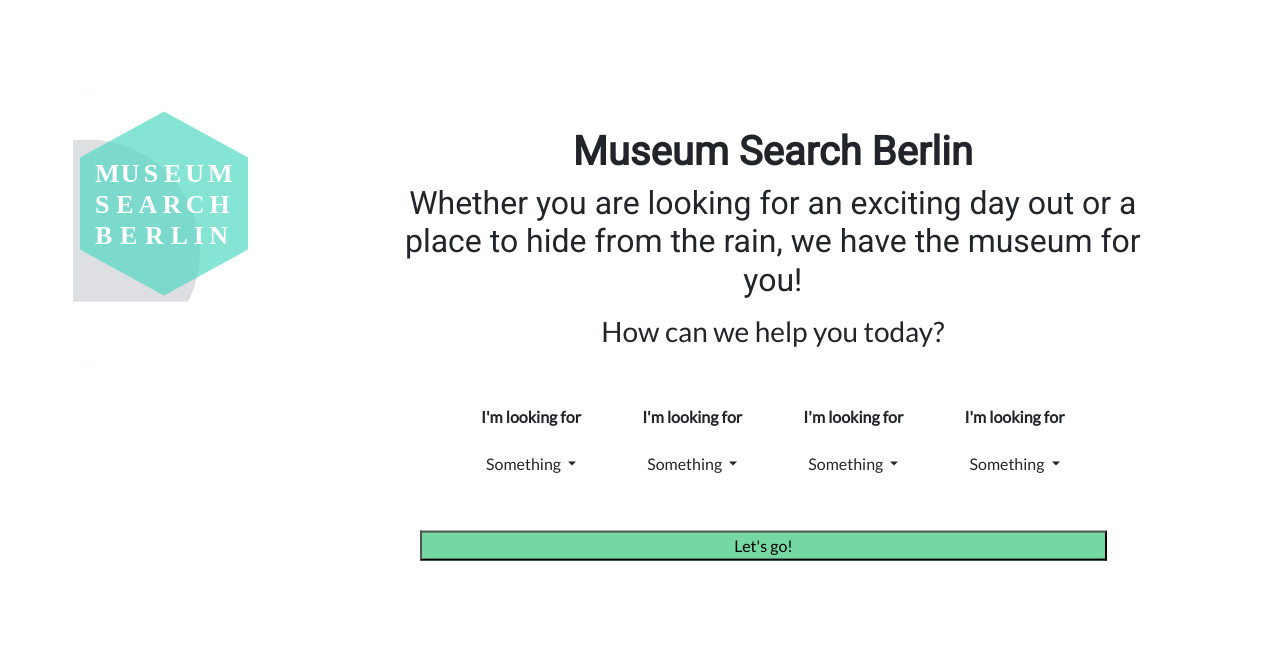
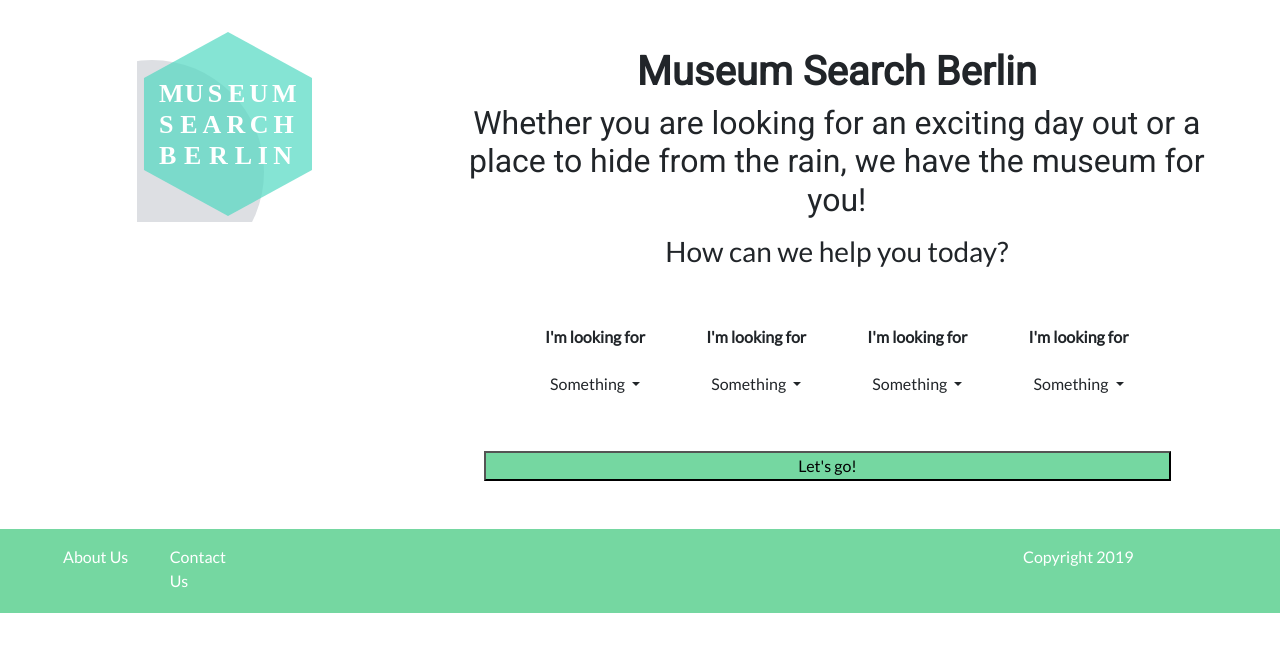
Before and after one commit to Victoria-Hodder/Class-project-api-practice, a Flask app: page / in a window 1280 px wide. Shown: the top 652 px of the page. Run offline with Flask 2, Linux system fonts and the light colour scheme; data that the repository does not hold is empty; some libraries are stand-ins or nearby versions.

Commit message:
created basic search page layout and footer

```diff
--- a/static/style.css
+++ b/static/style.css
@@ -42,3 +42,8 @@
     display: inline;
     font-family: 'Lato', sans-serif;
 }
+
+.footer-background {
+    background-color: #75d7a1;
+    color: white;
+}
--- a/templates/index.html
+++ b/templates/index.html
@@ -1,7 +1,7 @@
 {% extends "layout.html" %}
 {% block content %}
 
-        <div class="container-fluid center">
+        <div class="container-fluid">
             <div class="row">
                 <div class="col-md-4 text-center">
                     <img src="{{ url_for('static', filename='museumsearchlogo.svg')}}" class="logo_image">
--- a/templates/layout.html
+++ b/templates/layout.html
@@ -15,8 +15,23 @@
 </head>
 
 <body>
+    <main>
 
     {% block content %}{% endblock %}
+    </main>
+    <footer class="container-fluid">
+        <div class="row footer-background pt-3 pb-1 mt-5">
+            <div class="col-md-1 ml-5">
+                <p>About Us</p>
+            </div>
+            <div class="col-md-1">
+                <p>Contact Us</p>
+            </div>
+            <div class="col-md-2 offset-md-7">
+                <p>Copyright 2019</p>
+            </div>
+        </div>
+    </footer>
 
      <!-- jQuery first, then Tether, then Bootstrap JS. -->
     <script src="https://code.jquery.com/jquery-3.3.1.slim.min.js"
```
Also changed, not shown: templates/search.html (+23 -13 lines).
